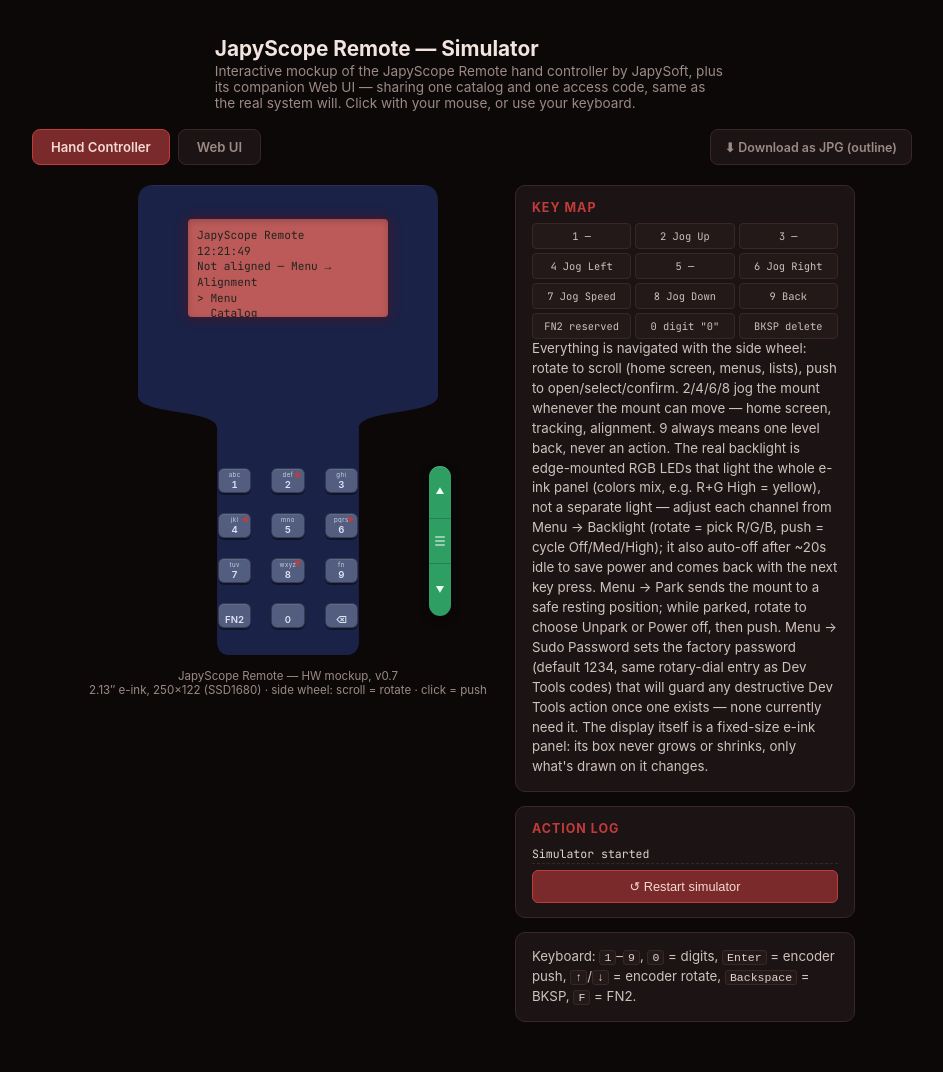
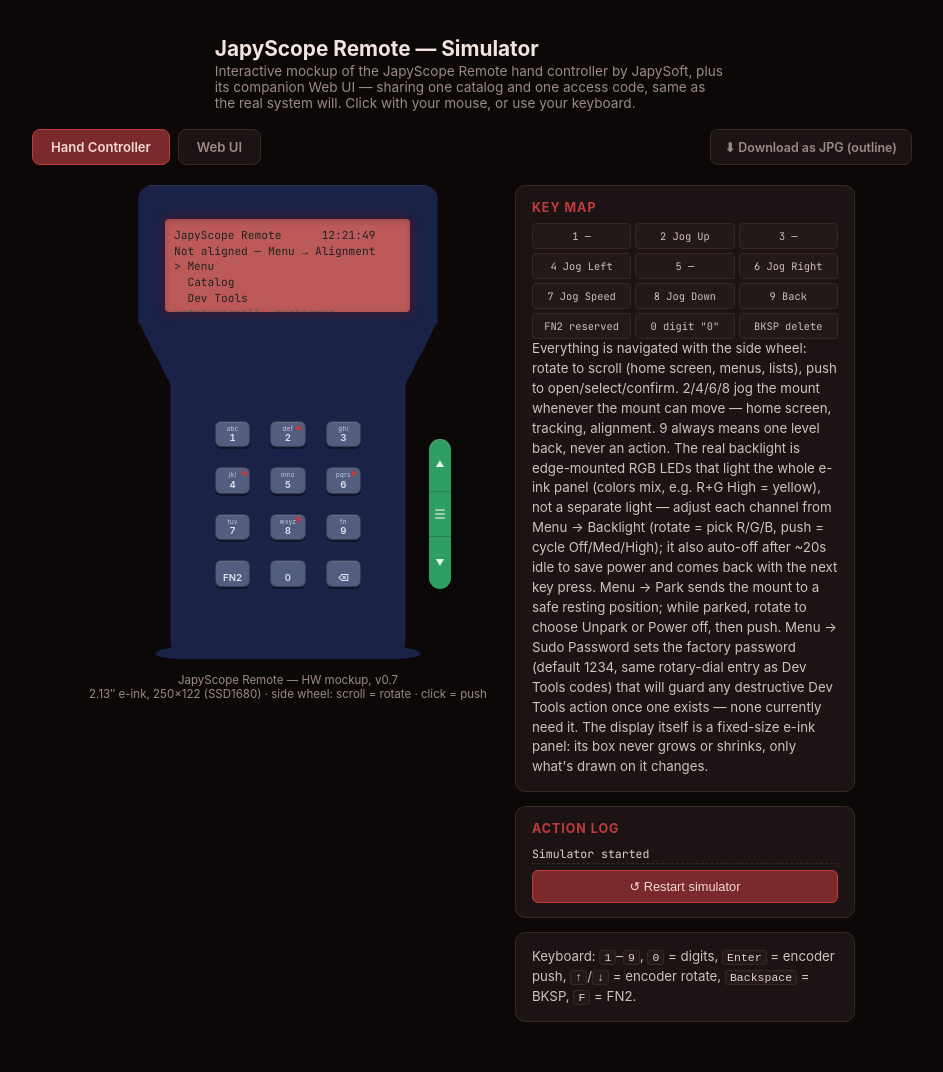
Before and after one commit to jan-tdy/japyscope-remote, a Jekyll site: the page docs/mockup.html, which Jekyll copies as it is, in a window 1280 px wide. Shown: the whole page, without its empty margins (168-1111 px from the left). Built offline with Jekyll 4.4.1, drawn with Linux system fonts in a browser that asks for light colours.

Commit message:
Retrace mockup device shape from measured render pixels, not STEP heuristics
The previous pass estimated body width from the raw STEP point cloud
(max |x| per Y-band across all points, regardless of face/depth), which
came out far too narrow relative to the real render (35mm modeled vs.
the real ~65mm) — confirmed wrong against the reference photo a second
time. Retraced the silhouette by scanning the actual rendered PNG
pixel-by-pixel (dark-pixel extent per scanline, simplified with
Ramer-Douglas-Peucker to a 60-point polygon) instead of inferring it.

Also recomputed from the same pixel measurements: the screen window
(245x93px here, at the render's measured 400px-top-width : 300px-mockup
scale) and the keypad body's available zone, within which the keypad
block (real 36x46mm SparkFun/BricoGeek COM-14662 footprint) and the
side-encoder are now centered.

Co-Authored-By: Claude Sonnet 5 <noreply@anthropic.com>
Claude-Session: https://claude.ai/code/session_01WbqFaupL8AdbfGnr1mKbwv

```diff
--- a/docs/mockup.html
+++ b/docs/mockup.html
@@ -67,28 +67,40 @@
   .jpg-btn:disabled{ opacity:.55; cursor:wait; }
 
   /* ---- device ----
-     Shape and every measurement below come from the real enclosure CAD
-     (japyscope_lid_3.step, 20.9.2026): 74mm×119.2mm outer envelope, a
-     ~74mm-wide screen housing tapering (over an 8mm-tall neck) to a
-     ~35mm-wide keypad body, scaled at 300px/74mm (≈4.054px/mm) so the
-     screen housing keeps the mockup's existing 300px width. Children are
-     positioned absolutely against this fixed-size shape rather than
-     via padding/flow, since the body is narrower than the housing. */
+     Shape traced directly off the reference render (japyscope_lid_3.step
+     rendered as a PNG, 20.9.2026) — measured pixel-by-pixel (silhouette
+     edge per scanline, simplified with Ramer–Douglas–Peucker), not
+     estimated from the raw STEP point cloud, which twice gave a body far
+     narrower than reality. Scale: the render's 400px-wide screen housing
+     maps to this box's 300px width (0.75px/measured-px). Screen window
+     and keypad body position/size below come from the same measurement.
+     Children are positioned absolutely against this fixed-size shape
+     rather than via padding/flow, since the body is narrower than the
+     housing. */
   .device{
     width:300px;
-    height:470.3px;
+    height:474px;
     background: var(--body-navy);
     position:relative;
-    /* Smooth cubic-bezier "shoulders" (not straight taper lines — those
-       rendered as a sharp funnel, confirmed against the reference photo
-       to be wrong) blending the housing into the body; the top/bottom
-       corners are simple quarter-round joins. */
-    clip-path: path("M 16 0 L 284 0 Q 300 0 300 16 L 300 210.8 C 300 230.3 220.9 223.8 220.9 243.2 L 220.9 456.3 Q 220.9 470.3 206.9 470.3 L 93.1 470.3 Q 79.1 470.3 79.1 456.3 L 79.1 243.2 C 79.1 223.8 0 230.3 0 210.8 L 0 16 Q 0 0 16 0 Z");
+    clip-path: polygon(
+      287.6px 0, 292.9px 2.2px, 295.9px 4.5px, 298.1px 7.5px, 298.9px 9px, 298.9px 10.5px,
+      299.6px 11.2px, 299.6px 137.2px, 298.9px 138.8px, 297.4px 140.2px, 297.4px 141px,
+      296.6px 141.8px, 284.6px 166.5px, 283.1px 168px, 270.4px 194.2px, 268.9px 195.8px,
+      268.9px 197.2px, 268.1px 198px, 268.1px 199.5px, 267.4px 200.2px, 267.4px 458.2px,
+      266.6px 459px, 266.6px 462px, 267.4px 462.8px, 274.9px 464.2px, 280.9px 466.5px,
+      282.4px 469.5px, 277.9px 471.8px, 268.9px 473.2px, 258.4px 474px, 41.6px 474px,
+      31.1px 473.2px, 22.1px 471.8px, 17.6px 469.5px, 19.1px 466.5px, 25.1px 464.2px,
+      32.6px 462.8px, 33.4px 462px, 33.4px 459px, 32.6px 458.2px, 32.6px 200.2px,
+      31.9px 199.5px, 31.9px 198px, 31.1px 197.2px, 31.1px 195.8px, 29.6px 194.2px,
+      16.9px 168px, 15.4px 166.5px, 3.4px 141.8px, 2.6px 141px, 2.6px 140.2px,
+      1.1px 138.8px, 0.4px 137.2px, 0.4px 11.2px, 1.1px 10.5px, 1.1px 9px, 1.9px 7.5px,
+      4.1px 4.5px, 7.1px 2.2px, 11.6px 0
+    );
     filter: drop-shadow(0 14px 26px rgba(0,0,0,0.55));
     box-shadow: inset 0 1px 0 rgba(255,255,255,0.06);
   }
   .side-encoder{
-    position:absolute; right:-13px; top:281px;
+    position:absolute; right:-13px; top:254px;
     width:22px; height:150px;
     display:flex; flex-direction:column;
     border-radius:11px;
@@ -108,9 +120,11 @@
   .side-encoder .enc-zone.pressed{ background:rgba(0,0,0,0.25); }
   .side-encoder .enc-zone.push{ font-weight:700; letter-spacing:.03em; }
   .side-encoder .ridge{ width:10px; height:2px; background:rgba(255,255,255,0.5); border-radius:1px; box-shadow:0 4px 0 rgba(255,255,255,0.5), 0 -4px 0 rgba(255,255,255,0.5); }
-  /* 200×98px ≈ the confirmed 2.13" panel's 250×122 aspect ratio, positioned
-     within the housing zone (y 0–211px) per the CAD's screen window. */
-  .screen-wrap{ position:absolute; left:50px; top:34px; width:200px; height:98px; }
+  /* Screen window measured directly off the reference render (245×93px
+     at this scale) — its width:height ratio doesn't match the 2.13"
+     panel's 250:122 exactly (the cutout reveals more than the active
+     pixels), but this is what the actual enclosure shows. */
+  .screen-wrap{ position:absolute; left:27px; top:34px; width:245px; height:93px; }
   .screen{
     box-sizing:border-box;
     width:100%; height:100%;
@@ -138,11 +152,12 @@
   .screen .cursor{ display:inline-block; width:.55em; background:var(--screen-fg); animation: blink 1s steps(1) infinite; }
   @keyframes blink{ 50%{ opacity:0; } }
 
-  /* Keypad body zone per the CAD: x 79–221px (142px wide), y 243–470px.
-     140×179px block centered in it, 3×4 grid, 20px gap (≈5mm) — matches
-     the real SparkFun/BricoGeek COM-14662 keypad's 5mm key spacing. */
+  /* Body zone measured off the render: x 32.6–267.4px (235px wide),
+     y 200.2–458.2px. 146×187px block (36×46mm real keypad footprint ×
+     4.054px/mm) centered in it, 20px gap (≈5mm) — matches the real
+     SparkFun/BricoGeek COM-14662 keypad's 5mm key spacing. */
   .keys{
-    position:absolute; left:80px; top:283px; width:140px;
+    position:absolute; left:77px; top:236px; width:146px;
     display:grid;
     grid-template-columns: repeat(3, 1fr);
     gap:20px;
```
